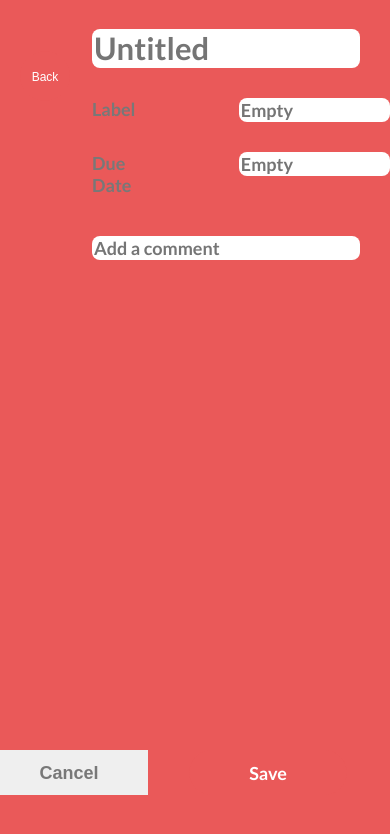
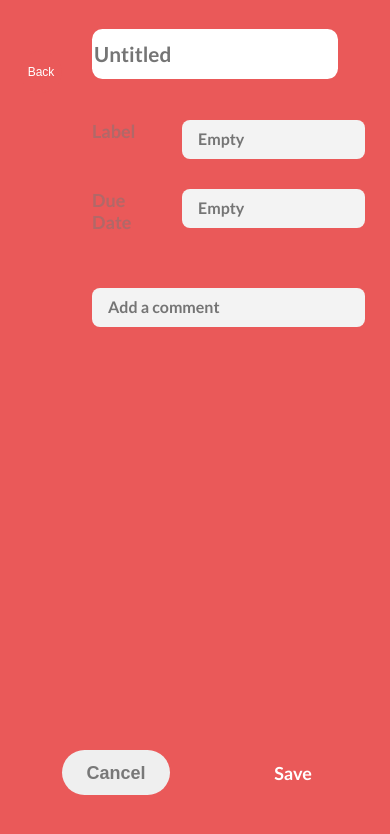
Before and after one commit to luis-unlam/Trabajo-React-GM2-, a React (Create React App) app: page /createPage in a window 390 px wide. Shown: the top 834 px of the page. Built offline with nearby package versions, Linux system fonts and the light colour scheme.

Commit message:
feat: change px to em and add media queries

```diff
--- a/src/components/CreatePage/TaskContent.css
+++ b/src/components/CreatePage/TaskContent.css
@@ -1,12 +1,15 @@
+@import '../../styles.css/global.css';
+@import '../../styles.css/variables.css';
+
 .formTaskContent{
     display:flex;
     flex-direction:column;
-    margin: 29px 0px 0px 92px;
+    margin: 1.8em 0 0 5.75em;
     font-family: 'Lato';
     font-style: normal;
     font-weight: 700;
-    font-size: 18px;
-    line-height: 22px;
+    font-size: 1em;
+    line-height: 1.3em;
     color: #787878;
 }
 
@@ -14,13 +17,13 @@
     font-family: 'Lato';
     font-style: normal;
     font-weight: 700;
-    font-size: 31px;
-    line-height: 37px;
+    font-size: 1.9em;
+    line-height: 2.3em;
     color: rgba(0, 0, 0, 0.5);
     border: none;
-    border-radius: 8px;
+    border-radius: 0.5em;
     width: 90%;
-    margin-bottom: 30px;
+    margin-bottom: 0.5em;
 }
 
 .inputLabel, .inputComment, .inputDate{
@@ -28,20 +31,21 @@
     font-style: normal;
     font-weight: 700;
     font-size: 18px;
-    line-height: 22px;
-    color: rgba(120, 120, 120, 1);
+    line-height: 2.3em;
+    color: var(--background-color-task);
     border: none;
-    border-radius: 8px;
+    border-radius: 0.5em;
     width: 90%;
 }
 
 .pDate, .pLabel{
-    margin-right: 80px;
+    margin-right: 5em;
     width: 120px;
 }
 
 .inputLabel{
     margin-bottom:30px;
+
 }
 
 .inputDate{
@@ -59,16 +63,16 @@
     font-weight: 700;
     font-size: 18px;
     line-height: 22px;
-    color: #787878;
+    color: var(--button-cancel);
 }
 
 .saveButton {
     display: block;
     width: 158px;
     height: 45px;
-    border-radius: 100px;
+    border-radius: 6.25em;
     border: none;
-    background-color: #EA5959;
+    background-color: var(--buton-save);
     color: white;
     font-family: 'Lato';
     font-style: normal;
@@ -88,6 +92,7 @@
     width: 158px;
     height: 45px;
     border: none;
+    border-radius: 6.25em;
     font-family: 'Lato';
     font-style: normal;
     font-weight: 700;
@@ -103,8 +108,8 @@
 
   .backButton{
     display: block;
-    width: 50px;
-    height: 50px;
+    width: 3,125em;
+    height: 3,125em;
     border-radius: 50%;
     border: none;
     background-color: #EA5959;
@@ -115,6 +120,7 @@
     font-family: 'Lato';
     margin-top: 22px;
     margin-left: 20px;
+    cursor: pointer;
   }
 
   .navButton{
@@ -126,3 +132,43 @@
     text-decoration: none;
     color:#787878;
   }
+
+  @media (max-width: 767px) {
+    .formTaskContent {
+      height: 70%;
+      width: 70%;
+    }
+
+    .inputTitle{
+      font-size: 1.3em;
+      margin-bottom: 2em;
+    }
+
+    .inputComment ,
+    .inputDate,
+    .inputLabel{
+      font-size: 1em;
+      background-color: var(--background-color-task);
+      width: 100%;
+      padding-left: 1em;
+    }
+
+    .pLabel,
+    .pDate {
+      width: 0;
+    }
+
+    .backButton {
+      width: 3.5em;
+      height: 3.5em;
+    }
+
+    .cancelButton,
+    .saveButton {
+      width: 6em;
+    }
+
+    .cancelButton {
+      margin-right: 220px;
+    }
+  }
```
